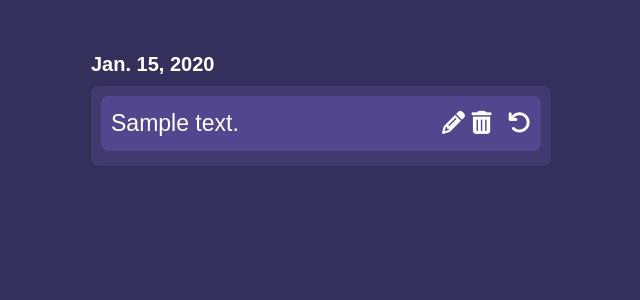
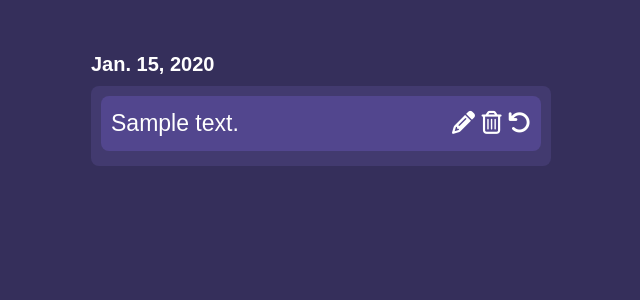
Before and after one commit to antonzhuraliou/to_do_list, a Django app: page /history/ in a window 1280 px wide. Shown: the part 147-447 px from the top of the page, without its empty margins (319-959 px from the left). Run offline with Django 5.2, Linux system fonts and the light colour scheme; tables that the repository leaves empty hold one stand-in row (values such as "Sample post"); parts of the project's set-up code (start-up, migrations or seed data) failed here and were passed over; some libraries are stand-ins or nearby versions.

Commit message:
Do more beautiful design

```diff
--- a/tasks/static/tasks/css/history.css
+++ b/tasks/static/tasks/css/history.css
@@ -51,7 +51,6 @@ body {
 .restore-icon {
   cursor: pointer;
   color: #fff;
-  margin-left: 10px;
   transition: color 0.3s ease;
 }
 
@@ -85,7 +84,6 @@ body {
   color: #ddd;
 }
 
-/* Добавьте этот стиль для всех ссылок */
 a {
   text-decoration: none;
   outline: none;
--- a/tasks/static/tasks/css/tasks.css
+++ b/tasks/static/tasks/css/tasks.css
@@ -104,7 +104,7 @@ input[type="text"]:focus {
 .edit-icon {
   cursor: pointer;
   color: #fff;
-  margin-right: 10px;
+  margin-right: 3px;
   transition: color 0.3s ease;
 }
 
--- a/tasks/templates/tasks/cur_tasks.html
+++ b/tasks/templates/tasks/cur_tasks.html
@@ -24,7 +24,7 @@
             </div>
             <span class="task-text"> {{ task.description }} </span>
             <div>
-                <a href="{% url 'edit_todo' id=task.id %}" class="edit-icon"><i class="fas fa-pen"></i></a>
+                <a href="{% url 'edit_todo' id=task.id %}" class="edit-icon"><i class="fas fa-pencil-alt edit-icon"></i></a>
                 <a href="{% url 'delete_todo' id=task.id %}"><i class="far fa-trash-alt delete"></i></a>
             </div>
         </li>
--- a/tasks/templates/tasks/history_page.html
+++ b/tasks/templates/tasks/history_page.html
@@ -37,7 +37,7 @@
                 <span class="task-text">{{ desc.description }}</span>
                 <div>
                   <a href=""><i class="fas fa-pencil-alt edit-icon" data-id="{{ desc.id }}"></i></a>
-                  <a href="{% url 'delete_history' id=desc.id %}"><i class="fas fa-trash-alt delete" data-id="{{ desc.id }}"></i></a>
+                  <a href="{% url 'delete_history' id=desc.id %}"><i class="far fa-trash-alt delete data-id="{{ desc.id }}"></i></a>
                   <a href="{% url 'restore_todo' id=desc.id %}"><i class="fas fa-undo restore-icon" data-id="{{ desc.id }}"></i></a>
                 </div>
               </li>
```
